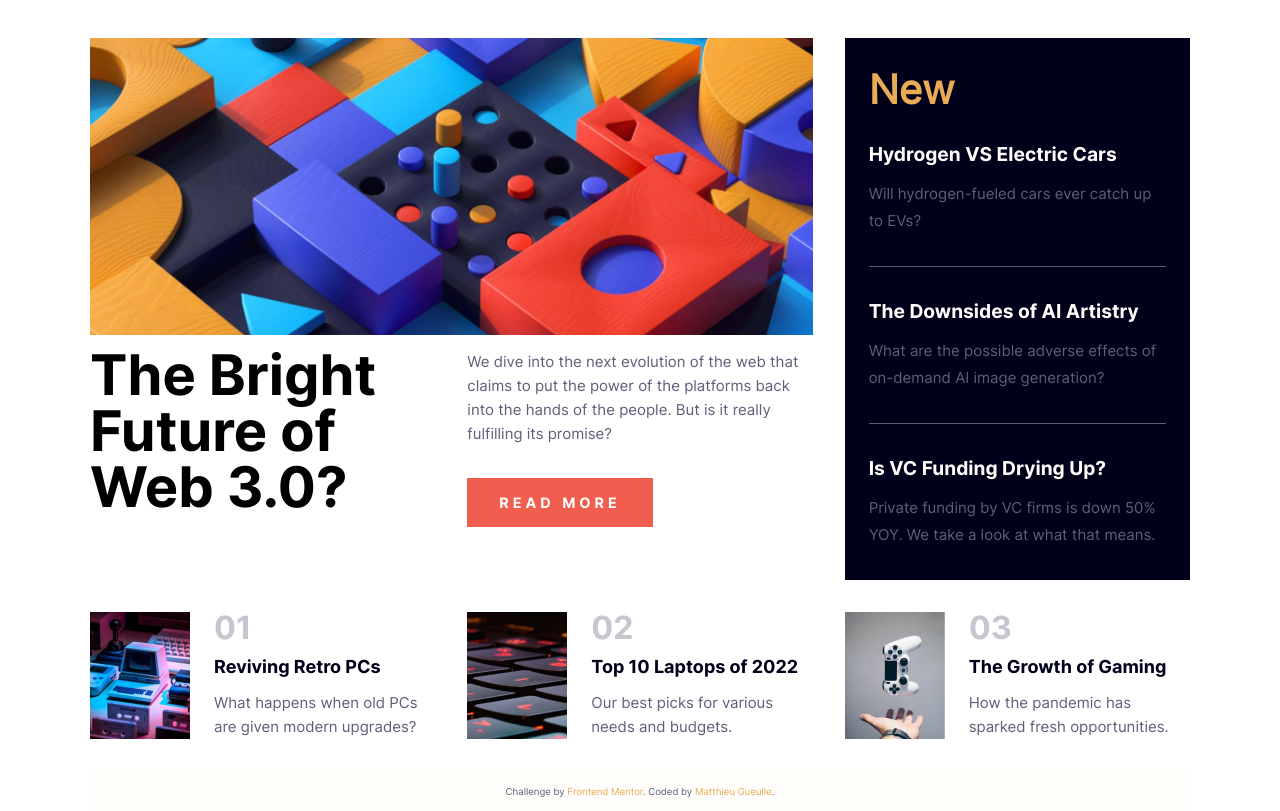
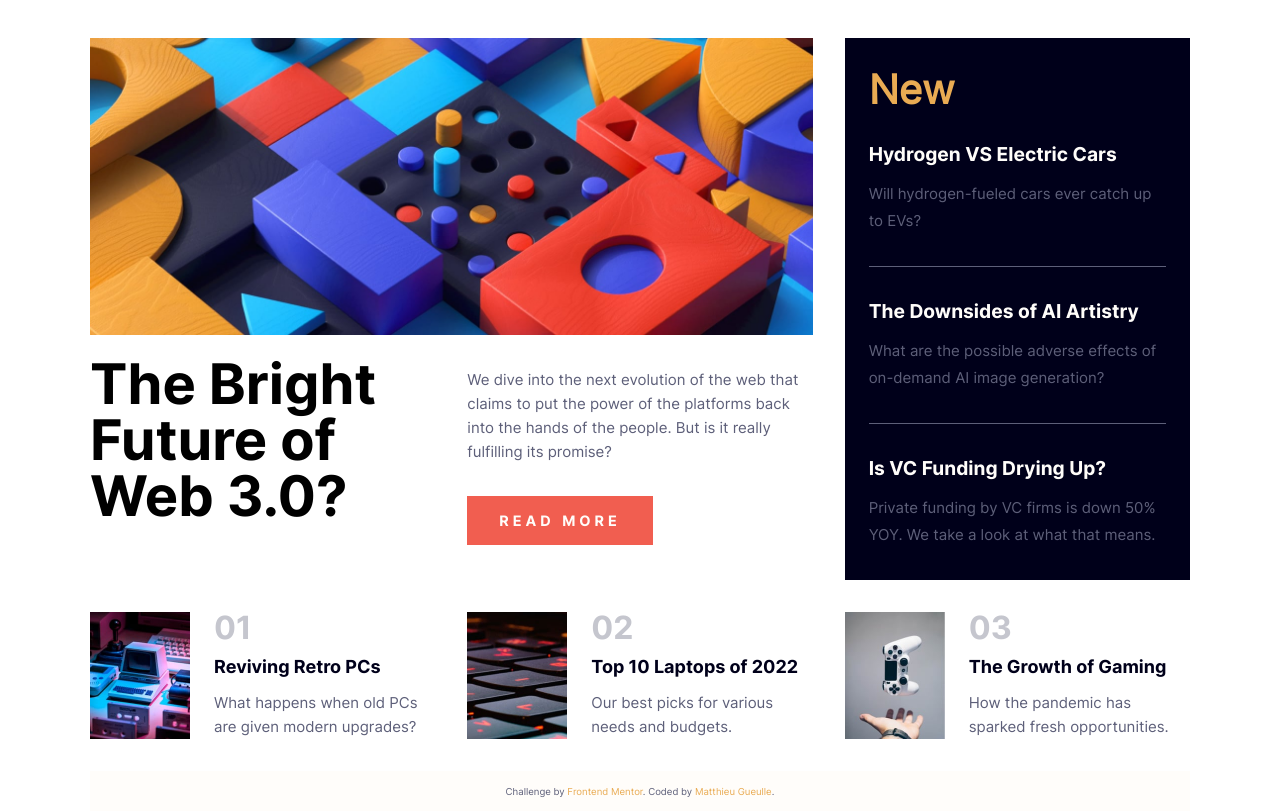
Before and after one commit to Matt1208Dev/news-homepage, a plain HTML site: page index.html in a window 1280 px wide. Shown: the part 122-933 px from the top of the page. Drawn offline with Linux system fonts and the light colour scheme.

Commit message:
MAJ Readme + correction disposition du h1

```diff
--- a/index.html
+++ b/index.html
@@ -82,7 +82,7 @@
                 </div>
                 <div class="featured-article-txt">
                     <h1>The Bright Future of Web 3.0?</h1>
-                    <div>
+                    <div class="featured-article-txt-snippet">
                         <p>
                             We dive into the next evolution of the web that
                             claims to put the power of the platforms back into
--- a/style.css
+++ b/style.css
@@ -381,7 +381,7 @@ svg.btn-close {
 
 @media screen and (width > 1024px) {
     h1 {
-        margin-block-start: 0;
+        margin-block: 0;
     }
 
     /* Grid maquette desktop */
@@ -398,10 +398,19 @@ svg.btn-close {
     }
 
     .featured-article-txt {
+        min-block-size: 13.125rem;
         display: grid;
         grid-template-columns: 1fr 1fr;
         align-items: center;
         gap: 2rem;
+    }
+
+    .featured-article-txt-snippet {
+        height: 100%;
+        display: flex;
+        flex-direction: column;
+        align-items: start;
+        justify-content: end;
     }
 
     .featured-article-txt p {
```
Also changed, not shown: 1 other file.
